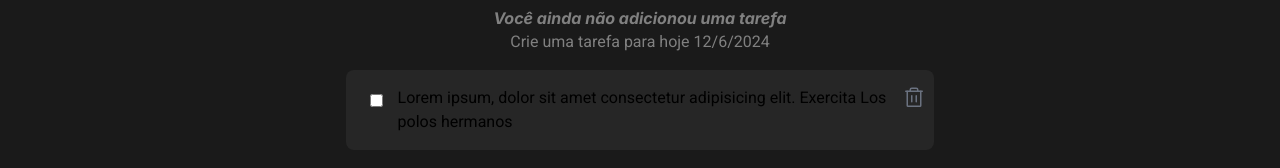
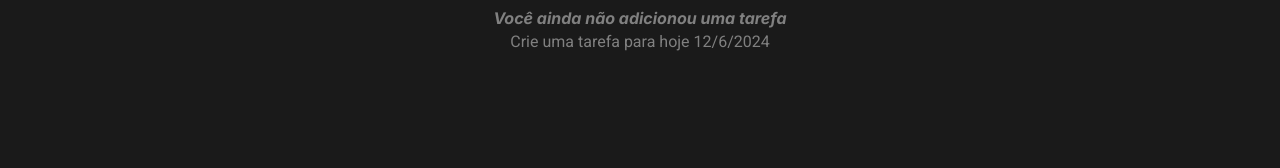
Before and after one commit to YagoB16/to-do-list-ts, a React (Vite) app: page / in a window 1280 px wide. Shown: the part 432-600 px from the top of the page. Built offline with nearby package versions, Linux system fonts and the light colour scheme.

Commit message:
update: condição para mostrar listagem de tasks

```diff
--- a/src/components/List.tsx
+++ b/src/components/List.tsx
@@ -8,7 +8,7 @@ export function List() {
 
     return (
         <>
-            <div className="w-92p h-20 rounded-lg flex justify-between items-center p-2 bg-[#262626]  first:mt-4 last:mb-8">
+            <div className="w-full h-20 rounded-lg flex justify-between items-center p-2 bg-[#262626]  first:mt-4 last:mb-8">
                 <div className='w-6 h-6 -mt-4 ml-4 '>
                     <input className=" " type="checkbox" name="" id="" />
                 </div>
--- a/src/components/Tasks.tsx
+++ b/src/components/Tasks.tsx
@@ -3,6 +3,7 @@ import { List } from "./List";
 
 export function Tasks() {
     const today = new Date();
+    const hasTasks = true;
     return (
         <>
             <div className='w-2/4 pt-16 flex flex-col items-center gap-4'>
@@ -21,6 +22,8 @@ export function Tasks() {
                     </div>
                 </div>
                 <div className="w-92p flex flex-col items-center gap-4 rounded-lg bg-transparent border-t-2 border-[#80808048]  ">
+                    {hasTasks ? (
+                        <>
                             <div className="pt-14">
                                 <img src={Clipboard} alt="" />
                             </div>
@@ -28,9 +31,9 @@ export function Tasks() {
                                 <p className="text-inter-bold">Você ainda não adicionou uma tarefa</p>
                                 <p className="text-inter">Crie uma tarefa para hoje {today.toLocaleDateString()}</p>
                             </div>
+                        </>) :
+                        <List />}
                 </div>
-                <List />
-
             </div>
         </>
 
```
Lines whose indentation alone changed are shown as unchanged.
